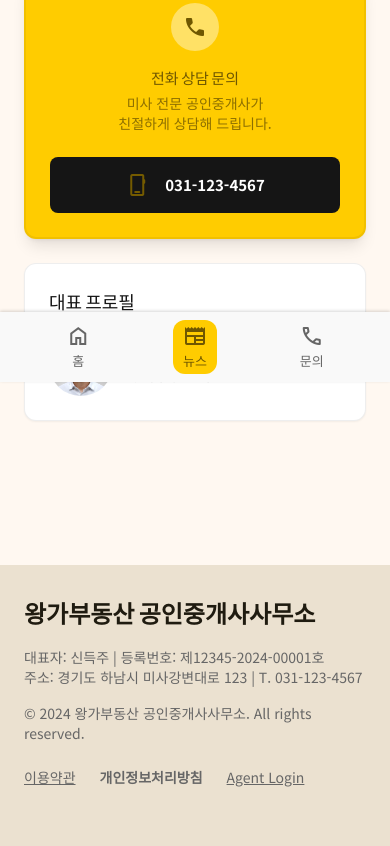
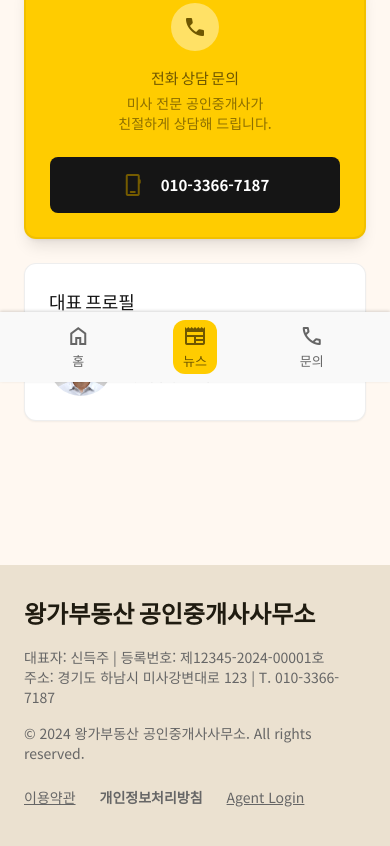
Before and after one commit to phillius99-dot/landing_page, a plain HTML site: page news.html in a window 390 px wide. Shown: the part 462-1308 px from the top of the page. Drawn offline with nearby package versions, Linux system fonts and the light colour scheme; no server answers.

Commit message:
chore: unify contact phone number to 010-3366-7187

```diff
--- a/news.html
+++ b/news.html
@@ -154,9 +154,9 @@
 </div>
 <h3 class="font-headline-section text-on-primary-container mb-xs">전화 상담 문의</h3>
 <p class="font-body-main text-on-primary-container/80 mb-lg text-sm">미사 전문 공인중개사가<br>친절하게 상담해 드립니다.</p>
-<a class="w-full bg-ink text-white py-md rounded-lg font-bold flex items-center justify-center space-x-md hover:bg-ink/90 transition-all active:scale-95" href="tel:031-123-4567">
+<a class="w-full bg-ink text-white py-md rounded-lg font-bold flex items-center justify-center space-x-md hover:bg-ink/90 transition-all active:scale-95" href="tel:010-3366-7187">
 <span class="material-symbols-outlined text-primary">phone_iphone</span>
-<span>031-123-4567</span>
+<span>010-3366-7187</span>
 </a>
 </div>
 <div class="bg-canvas p-lg rounded-xl shadow-sm border border-divider/20">
@@ -178,7 +178,7 @@
 <div class="mb-lg md:mb-0">
 <div class="font-headline-section text-headline-section font-bold text-on-surface mb-md">왕가부동산 공인중개사사무소</div>
 <p class="font-body-main text-muted text-sm">대표자: 신득주 | 등록번호: 제12345-2024-00001호</p>
-<p class="font-body-main text-muted text-sm">주소: 경기도 하남시 미사강변대로 123 | T. 031-123-4567</p>
+<p class="font-body-main text-muted text-sm">주소: 경기도 하남시 미사강변대로 123 | T. 010-3366-7187</p>
 <p class="font-body-main text-muted text-sm mt-md">© 2024 왕가부동산 공인중개사사무소. All rights reserved.</p>
 </div>
 <div class="flex flex-col md:items-end space-y-md">
@@ -199,7 +199,7 @@
 <span class="material-symbols-outlined" style="font-variation-settings: 'FILL' 1;">newspaper</span>
 <span class="font-label-muted text-label-muted mt-1">뉴스</span>
 </a>
-<a href="tel:031-123-4567" class="flex flex-col items-center justify-center text-muted p-xs min-w-[44px] min-h-[44px] active:bg-surface-container-high transition-transform">
+<a href="tel:010-3366-7187" class="flex flex-col items-center justify-center text-muted p-xs min-w-[44px] min-h-[44px] active:bg-surface-container-high transition-transform">
 <span class="material-symbols-outlined">call</span>
 <span class="font-label-muted text-label-muted mt-1">문의</span>
 </a>
```
